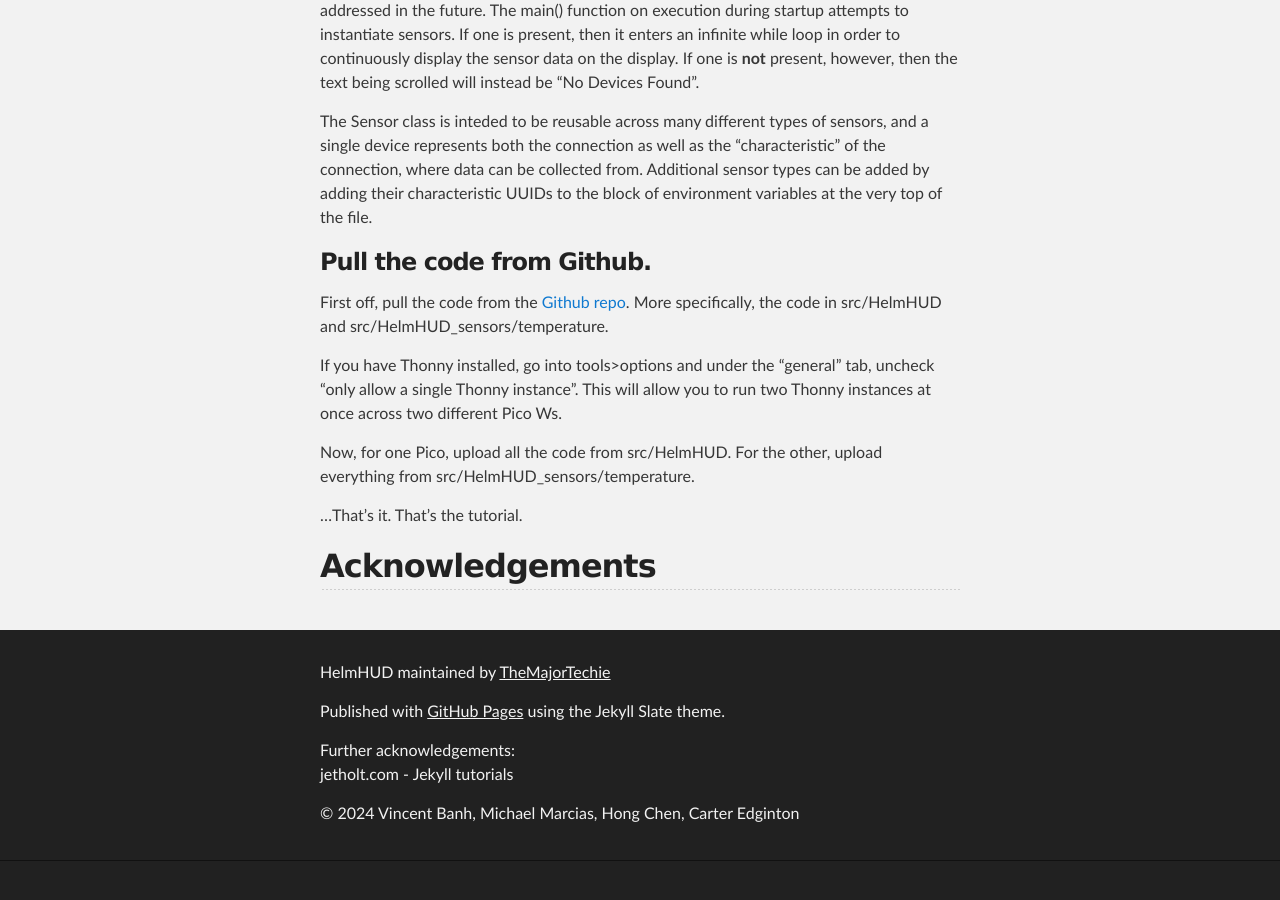
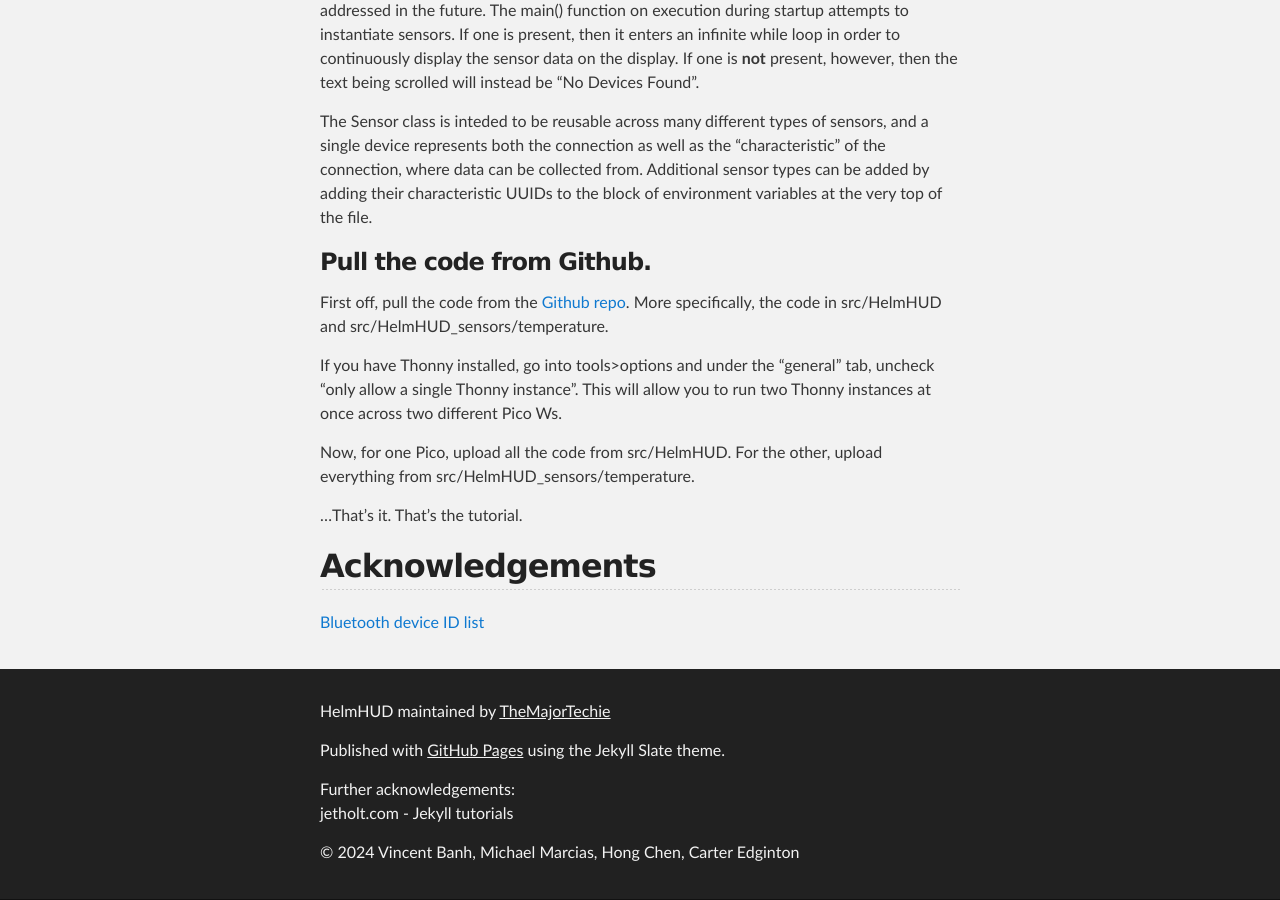
Before and after one commit to TheMajorTechie/HelmHUD, a Jekyll site: the page built from _posts/2024-04-04-Doing-Everything.md, in a window 1280 px wide and 900 px high, scrolled down 766 px. Built offline with Jekyll 4.4.1, drawn with Linux system fonts in a browser that asks for light colours; our own code applies the rules of GitHub Pages for plain Markdown files; before the commit the page ends 1627 px from its top, so only the background shows below that.

Commit message:
Update 2024-04-04-Doing-Everything.md
added bluetooth device ID list to acknowledgements

```diff
--- a/_posts/2024-04-04-Doing-Everything.md
+++ b/_posts/2024-04-04-Doing-Everything.md
@@ -25,3 +25,4 @@ Now, for one Pico, upload all the code from src/HelmHUD. For the other, upload e
 ...That's it. That's the tutorial.
 
 ## Acknowledgements
+[Bluetooth device ID list](https://www.bluetooth.com/wp-content/uploads/Files/Specification/HTML/Assigned_Numbers/out/en/Assigned_Numbers.pdf?v=1712006562540)
```
